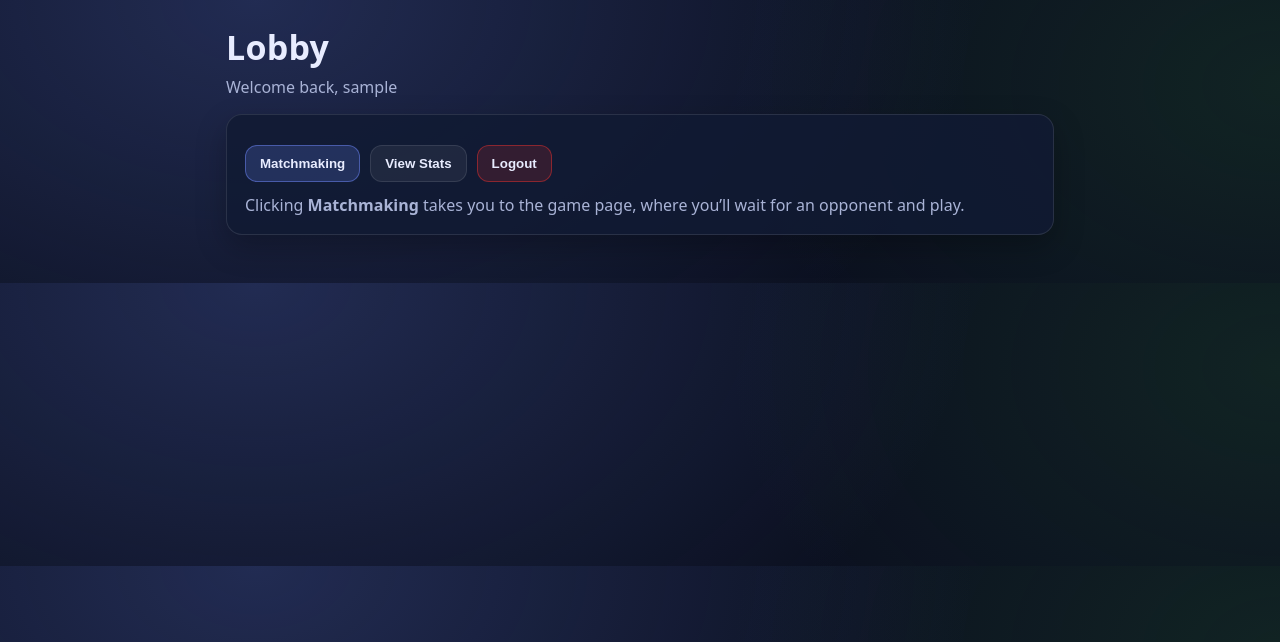
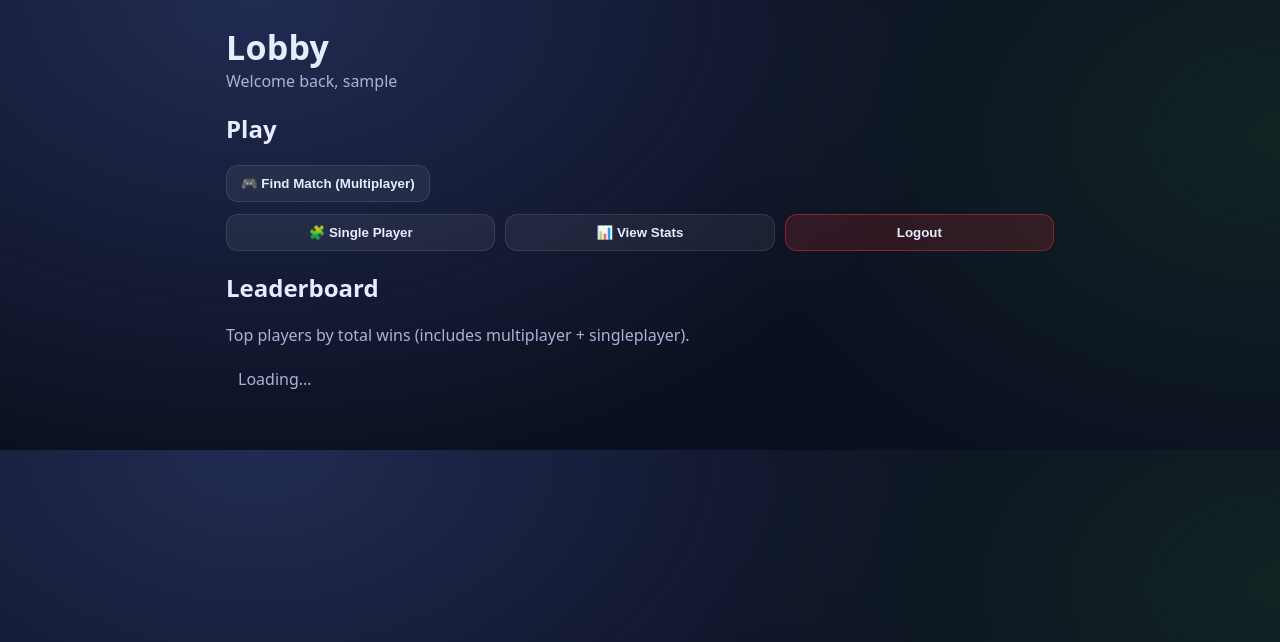
Before and after one commit to Eunhade/Test, a Flask app: page /lobby in a window 1280 px wide. Shown: the top 642 px of the page. Run offline with Flask 3, Linux system fonts and the light colour scheme; the visitor is signed in with stand-in values (Sample User, id 1).

Commit message:
Update lobby.html

```diff
--- a/templates/lobby.html
+++ b/templates/lobby.html
@@ -8,21 +8,23 @@
 </head>
 <body>
   <div class="container">
-    <header class="header">
-      <h1>Lobby</h1>
-      <p class="subtitle">Welcome back, <span id="usernameDisplay">...</span></p>
-    </header>
+    <h1>Lobby</h1>
+    <p class="subtitle">Welcome back, <span id="usernameDisplay">...</span></p>
 
-    <div id="status" class="status hidden"></div>
+    <div id="status" class="status info hidden"></div>
 
-    <div class="card">
-      <div class="row">
-        <button id="findMatch" class="btn primary">Matchmaking</button>
-        <button id="toggleStats" class="btn">View Stats</button>
-        <button id="logout" class="btn danger">Logout</button>
+    <div class="section">
+      <h2>Play</h2>
+
+      <button id="findMatch" class="btn play">🎮 Find Match (Multiplayer)</button>
+
+      <div class="row" style="margin-top: 12px;">
+        <button id="singlePlayer" class="btn secondary" style="flex:1;">🧩 Single Player</button>
+        <button id="toggleStats" class="btn secondary" style="flex:1;">📊 View Stats</button>
+        <button id="logout" class="btn danger" style="flex:1;">Logout</button>
       </div>
 
-      <div id="statsPanel" class="stats hidden">
+      <div id="statsPanel" class="stats hidden" aria-live="polite">
         <div class="stat">
           <div class="stat-value" id="statGames">0</div>
           <div class="stat-label">Games</div>
@@ -40,10 +42,17 @@
           <div class="stat-label">Win Rate</div>
         </div>
       </div>
+    </div>
 
-      <p class="hint">
-        Clicking <strong>Matchmaking</strong> takes you to the game page, where you’ll wait for an opponent and play.
+    <div class="section">
+      <h2>Leaderboard</h2>
+      <p style="color: var(--muted); margin-bottom: 10px;">
+        Top players by total wins (includes multiplayer + singleplayer).
       </p>
+
+      <div id="leaderboard" style="background: var(--card2); border-radius: 10px; padding: 12px;">
+        <div style="color: var(--muted);">Loading...</div>
+      </div>
     </div>
   </div>
 
```
